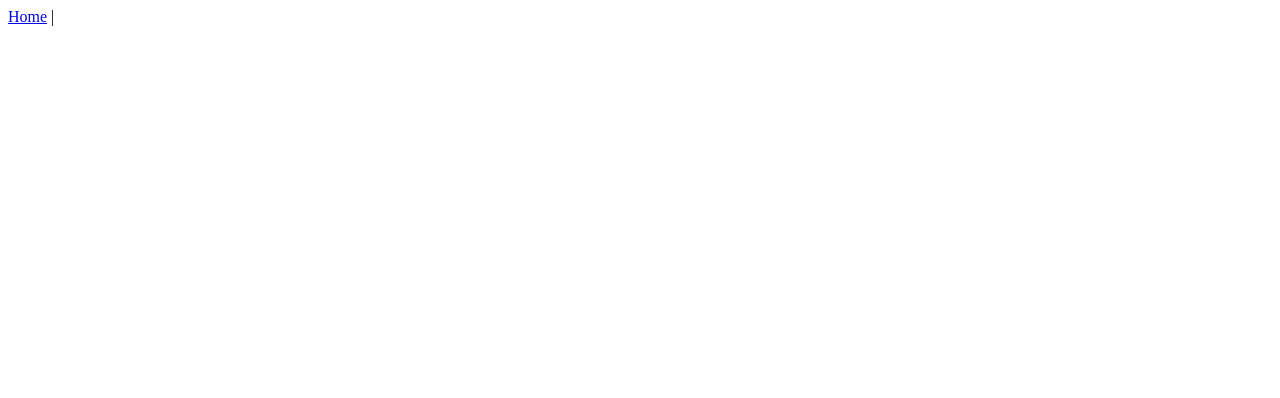
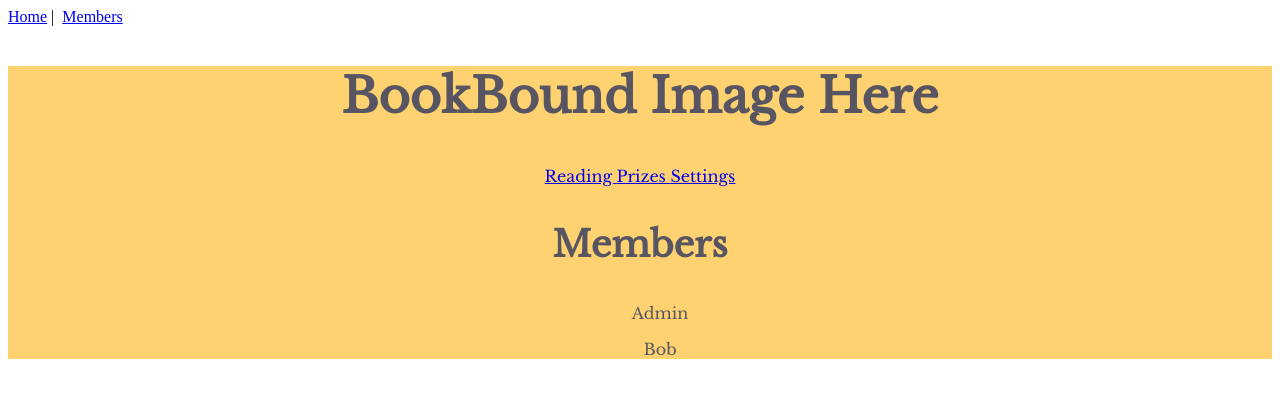
Before and after one commit to pratherb/TE-family-reading-final-capstone, a Vue app in the folder final-capstone/capstone/vue/: page /members in a window 1280 px wide. Shown: the top 398 px of the page. Built offline with nearby package versions, Linux system fonts and the light colour scheme.

Commit message:
Initial personal branch push

```diff
--- a/final-capstone/capstone/vue/src/App.vue
+++ b/final-capstone/capstone/vue/src/App.vue
@@ -3,6 +3,7 @@
     <div id="nav">
       <router-link v-bind:to="{ name: 'home' }">Home</router-link>&nbsp;|&nbsp;
       <router-link v-bind:to="{ name: 'logout' }" v-if="$store.state.token != ''">Logout</router-link>
+      <router-link v-bind:to="{ name: 'members' }">Members</router-link>
     </div>
     <router-view />
   </div>
--- a/final-capstone/capstone/vue/src/router/index.js
+++ b/final-capstone/capstone/vue/src/router/index.js
@@ -5,6 +5,7 @@ import Login from '../views/Login.vue'
 import Logout from '../views/Logout.vue'
 import Register from '../views/Register.vue'
 import store from '../store/index'
+import Members from '../views/Members.vue'
 
 Vue.use(Router)
 
@@ -52,6 +53,11 @@ const router = new Router({
       meta: {
         requiresAuth: false
       }
+    },
+    {
+      path: "/members",
+      name: "members",
+      component: Members
     }
   ]
 })
--- a/final-capstone/capstone/vue/src/views/Logout.vue
+++ b/final-capstone/capstone/vue/src/views/Logout.vue
@@ -1,4 +1,4 @@
-<template>
+<template> <!-- DISPLAYED UPON LOGOUT -- NEED A TIMEOUT TO GO BACK TO HOME -->
   <h1>Logout</h1>
 </template>
 
@@ -7,6 +7,7 @@ export default {
   created() {
     this.$store.commit("LOGOUT");
     this.$router.push("/login");
+    /* setTimeout(function () { this.fetchHole() }.bind(this), 1000) */ /* Possible timeout code? */
   }
 };
 </script>
--- /dev/null
+++ b/final-capstone/capstone/vue/src/views/Members.vue
@@ -0,0 +1,73 @@
+<template>
+  <div class="members">
+      <h2>BookBound Image Here</h2>
+      <div id="nav">
+          <router-link v-bind:to="{ name: 'reading' }"> Reading </router-link>
+          <router-link v-bind:to="{ name: 'prizes' }"> Prizes </router-link>
+          <router-link v-bind:to="{ name: 'settings' }"> Settings </router-link>
+      </div>
+      <h3 id="member-heading">Members</h3>
+       <ul v-for="member in filteredMembers" v-bind:key="member.name">
+          <li>
+              {{ member.name }}
+          </li>
+      </ul>
+  </div>
+</template>
+
+<script>
+export default {
+    data() {
+        return {
+            filterText: '',
+            members: [
+                {
+                name: 'Admin',
+                admin: true
+                },
+                {
+                name: 'Bob',
+                admin: false
+                }
+            ]
+        }
+    },
+    computed: {
+        filteredMembers() {
+            return this.members.filter((member) => {
+                return member.name.includes(this.filterText);
+            })
+        }
+    }
+}
+</script>
+
+<style>
+@import url("https://fonts.googleapis.com/css2?family=Libre+Baskerville&display=swap%27");
+
+.members {
+    background: rgb(254, 209, 113);
+    color: rgb(88, 85, 99);
+    font-family: 'Libre Baskerville';
+    text-align: center;
+}
+
+h2 {
+    text-align: center;
+    font-size: 48px;
+}
+
+h3 {
+    font-size: 36px;
+}
+
+li {
+    list-style-type: none;
+    text-align: center;
+}
+
+.nav {
+
+}
+
+</style>
```
Also changed, not shown: final-capstone/capstone/vue/src/views/FamilySettings.vue (added, +15 -0 lines), final-capstone/capstone/vue/src/views/Log.vue (added, +15 -0 lines), final-capstone/capstone/vue/src/views/Prizes.vue (added, +15 -0 lines), final-capstone/capstone/vue/src/views/Reading.vue (added, +15 -0 lines), final-capstone/capstone/vue/src/views/UserProfile.vue (added, +15 -0 lines), 1 other file (tests, documents, lock files or other folders).
